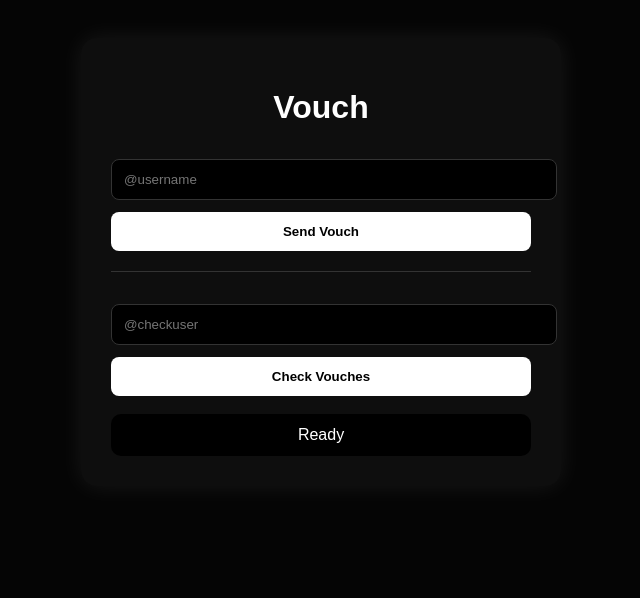
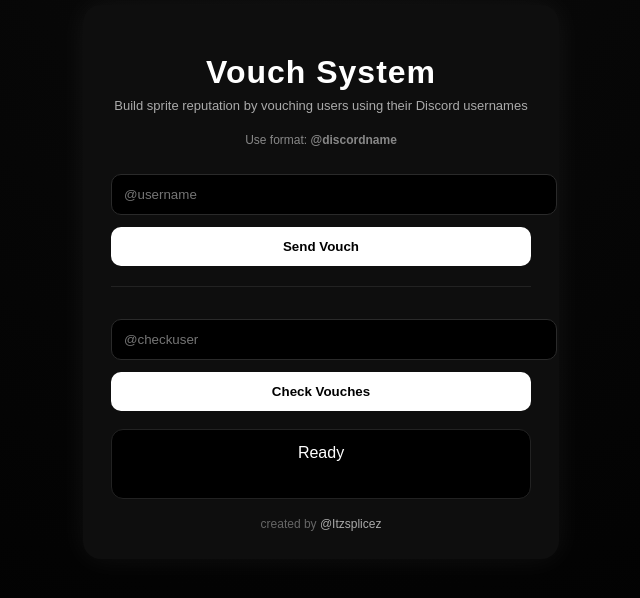
Before and after one commit to itzsplicezbank-dot/vouch, a website: page public/index.html in a window 1280 px wide. Shown: the part 138-736 px from the top of the page, without its empty margins (319-959 px from the left). Drawn offline with Linux system fonts and the light colour scheme.

Commit message:
Update index.html

```diff
--- a/public/index.html
+++ b/public/index.html
@@ -8,33 +8,59 @@
   <style>
     body {
       margin: 0;
-      background: #050505;
+      background: radial-gradient(circle at top, #0a0a0a, #000);
       color: white;
-      font-family: Arial;
+      font-family: Arial, Helvetica, sans-serif;
+      min-height: 100vh;
       display: flex;
       justify-content: center;
       align-items: center;
-      min-height: 100vh;
+      padding: 20px;
     }
 
     .box {
       width: 420px;
       background: #0e0e0e;
-      padding: 30px;
-      border-radius: 16px;
-      box-shadow: 0 0 25px rgba(255,255,255,0.08);
+      padding: 28px;
+      border-radius: 18px;
+      box-shadow: 0 0 30px rgba(255,255,255,0.06);
+      position: relative;
     }
 
-    h1 { text-align: center; }
+    h1 {
+      text-align: center;
+      margin-bottom: 6px;
+      letter-spacing: 1px;
+    }
+
+    .subtitle {
+      text-align: center;
+      font-size: 13px;
+      color: #aaa;
+      margin-bottom: 18px;
+      line-height: 1.4;
+    }
+
+    .hint {
+      font-size: 12px;
+      color: #888;
+      text-align: center;
+      margin-bottom: 15px;
+    }
 
     input {
       width: 100%;
       padding: 12px;
       margin-top: 12px;
-      background: black;
-      border: 1px solid #333;
+      background: #000;
+      border: 1px solid #2a2a2a;
       color: white;
-      border-radius: 8px;
+      border-radius: 10px;
+      outline: none;
+    }
+
+    input:focus {
+      border-color: #555;
     }
 
     button {
@@ -43,25 +69,42 @@
       padding: 12px;
       background: white;
       border: none;
-      border-radius: 8px;
+      border-radius: 10px;
       font-weight: bold;
       cursor: pointer;
+      transition: 0.2s;
     }
 
-    button:hover { opacity: 0.8; }
+    button:hover {
+      opacity: 0.85;
+      transform: translateY(-1px);
+    }
 
     .result {
       margin-top: 18px;
-      padding: 12px;
-      background: black;
-      border-radius: 10px;
+      padding: 14px;
+      background: #000;
+      border: 1px solid #222;
+      border-radius: 12px;
       text-align: center;
+      min-height: 40px;
     }
 
     .line {
       height: 1px;
-      background: #333;
+      background: #222;
       margin: 20px 0;
+    }
+
+    .footer {
+      margin-top: 18px;
+      text-align: center;
+      font-size: 12px;
+      color: #666;
+    }
+
+    .footer span {
+      color: #aaa;
     }
   </style>
 </head>
@@ -69,7 +112,16 @@
 <body>
 
 <div class="box">
-  <h1>Vouch</h1>
+
+  <h1>Vouch System</h1>
+
+  <div class="subtitle">
+    Build sprite reputation by vouching users using their Discord usernames
+  </div>
+
+  <div class="hint">
+    Use format: <b>@discordname</b>
+  </div>
 
   <input id="vouchUser" placeholder="@username">
   <button onclick="vouch()">Send Vouch</button>
@@ -80,6 +132,11 @@
   <button onclick="check()">Check Vouches</button>
 
   <div class="result" id="result">Ready</div>
+
+  <div class="footer">
+    created by <span>@Itzsplicez</span>
+  </div>
+
 </div>
 
 <script>
```
